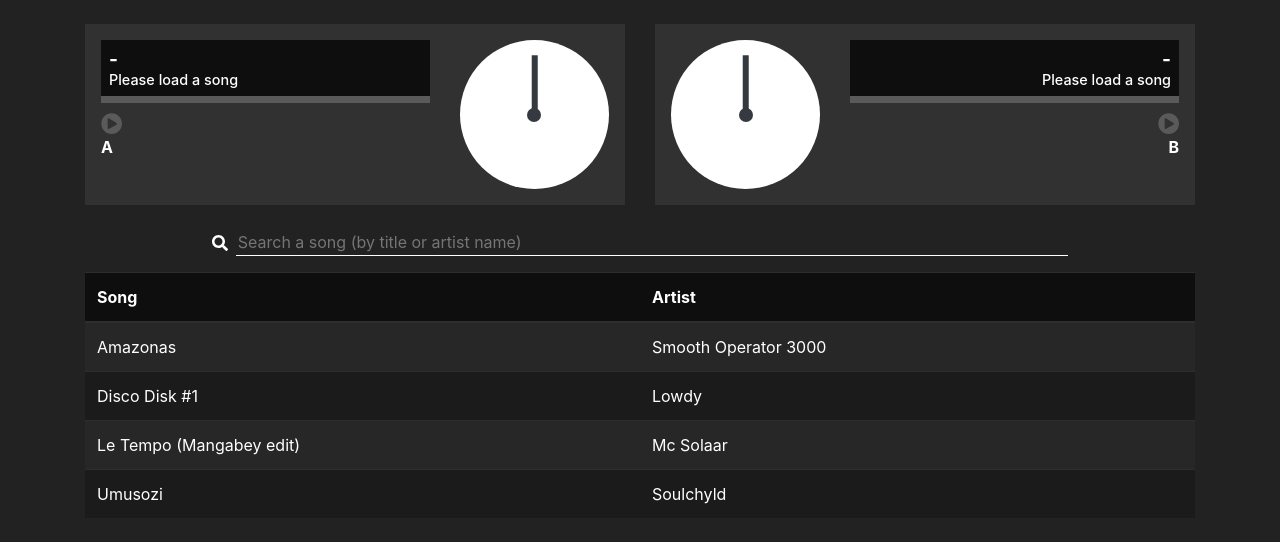
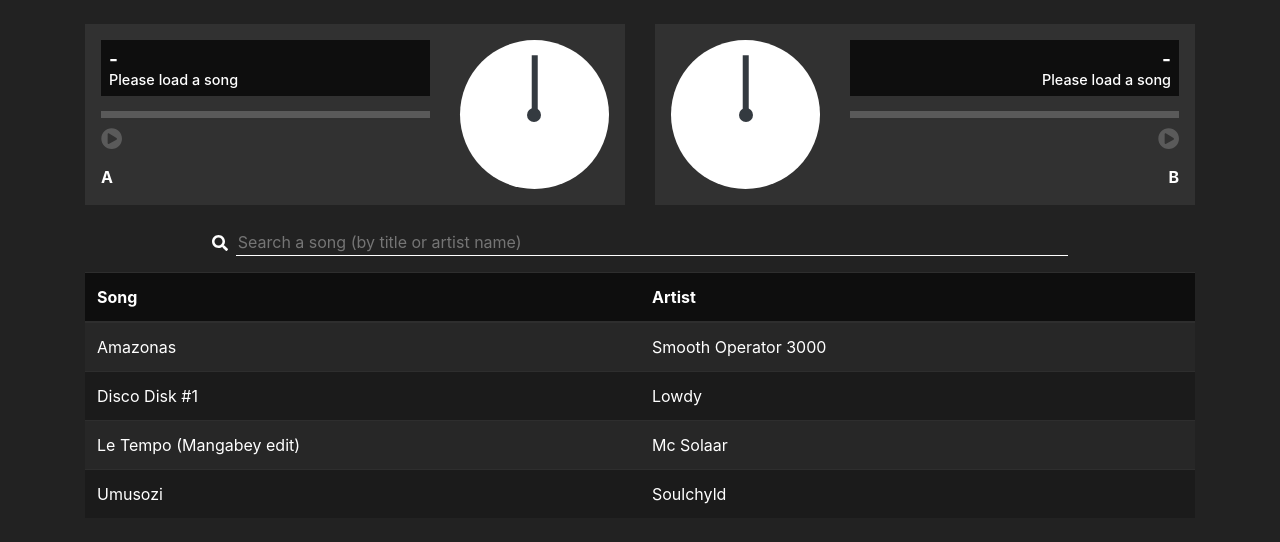
Before and after one commit to Toww/two-decks-player, a React (Create React App) app: page / in a window 1280 px wide. Shown: the top 542 px of the page. Built offline with nearby package versions, Linux system fonts and the light colour scheme.

Commit message:
Deck display fix

```diff
--- a/src/components/deck/Deck.js
+++ b/src/components/deck/Deck.js
@@ -9,13 +9,11 @@ const Deck = ({ deckState }) => {
 
   return (
     <Col>
-      <div className="deck p-3">
-        {" "}
-        {/* This div is needed to have gutter between the two decks*/}
+      <div className="p-3 bg-light-gray">
         <Row className={layout.flexDirection}>
           {/* Info and Audio Player */}
-          <Col
-            md={8}
+          <Col md={8}>
+            <div
               className={`h-100 d-flex flex-column justify-content-between ${layout.textAlign}`}
             >
               <SongInfo textAlign={layout.textAlign} loadedSong={loadedSong} />
@@ -26,7 +24,10 @@ const Deck = ({ deckState }) => {
                 deckName={deckName}
               />
               {/* Deck name */}
-            <div className="m-0 align-bottom font-weight-bold">{deckName}</div>
+              <div className="m-0 align-bottom font-weight-bold">
+                {deckName}
+              </div>
+            </div>
           </Col>
           {/* Deck Disc */}
           <Col md={4}>
--- a/src/styles.scss
+++ b/src/styles.scss
@@ -41,10 +41,6 @@ input {
 }
 
 // ----- DECKS STYLING -----
-
-.deck {
-  background-color: $light-gray;
-}
 
 // -- Song progress bar --
 .song-progress-container {
```
Lines whose indentation alone changed are shown as unchanged.
